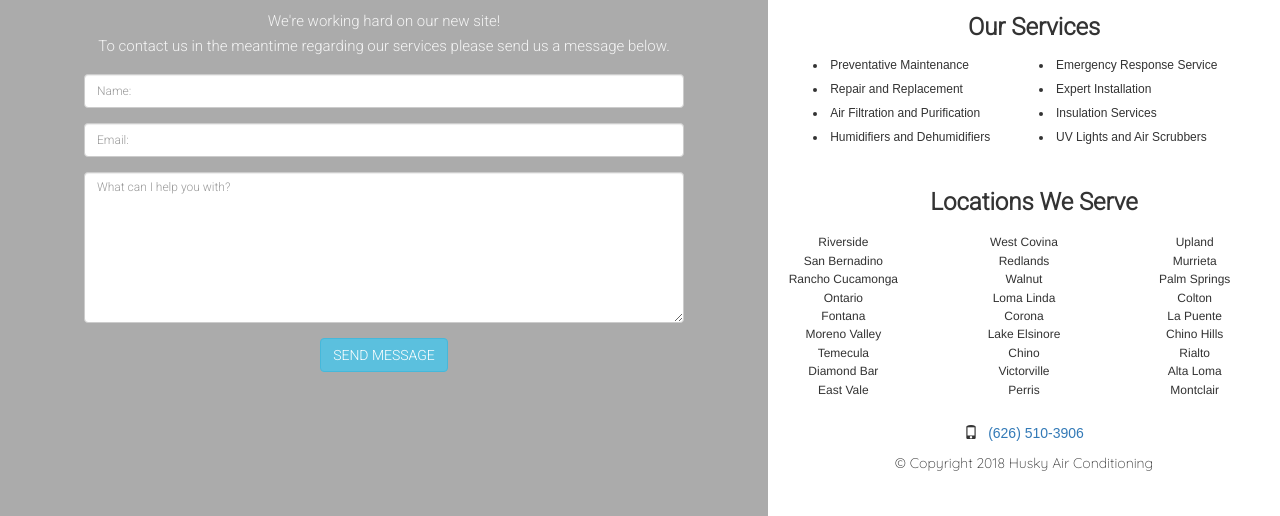
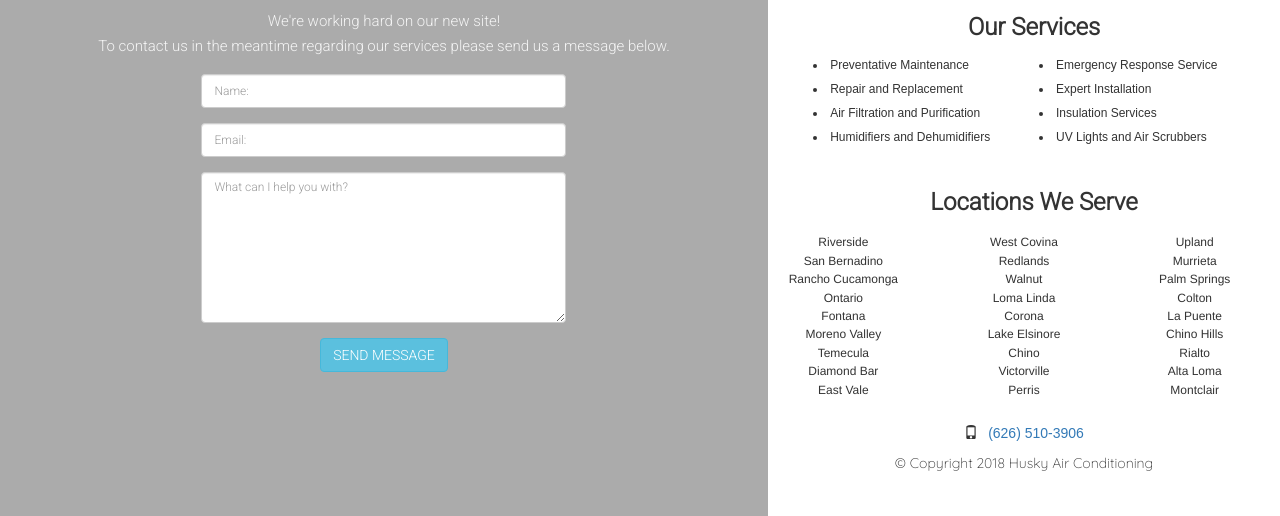
Before and after one commit to aprillianee/Test, a plain HTML site: page index.html in a window 1280 px wide. Shown: the part 284-800 px from the top of the page. Drawn offline with nearby package versions, Linux system fonts and the light colour scheme.

Commit message:
contact form updates

```diff
--- a/index.html
+++ b/index.html
@@ -32,7 +32,7 @@
                             <div class="row">
                                 <div class="col-sm-1"></div>
                                 <div class="col-sm-10">
-                                        <form style="max-width: 600px"class="center-block" method="POST" action="https://formspree.io/steven.valdez@huskyairconditioning.com">
+                                        <form style="max-width: 365px"class="center-block" method="POST" action="https://formspree.io/steven.valdez@huskyairconditioning.com">
                                             <div class="form-group">
                                             <input id="inputName" class="form-control" type="text" placeholder="Name: " name="name" required />
                                             </div>
```
